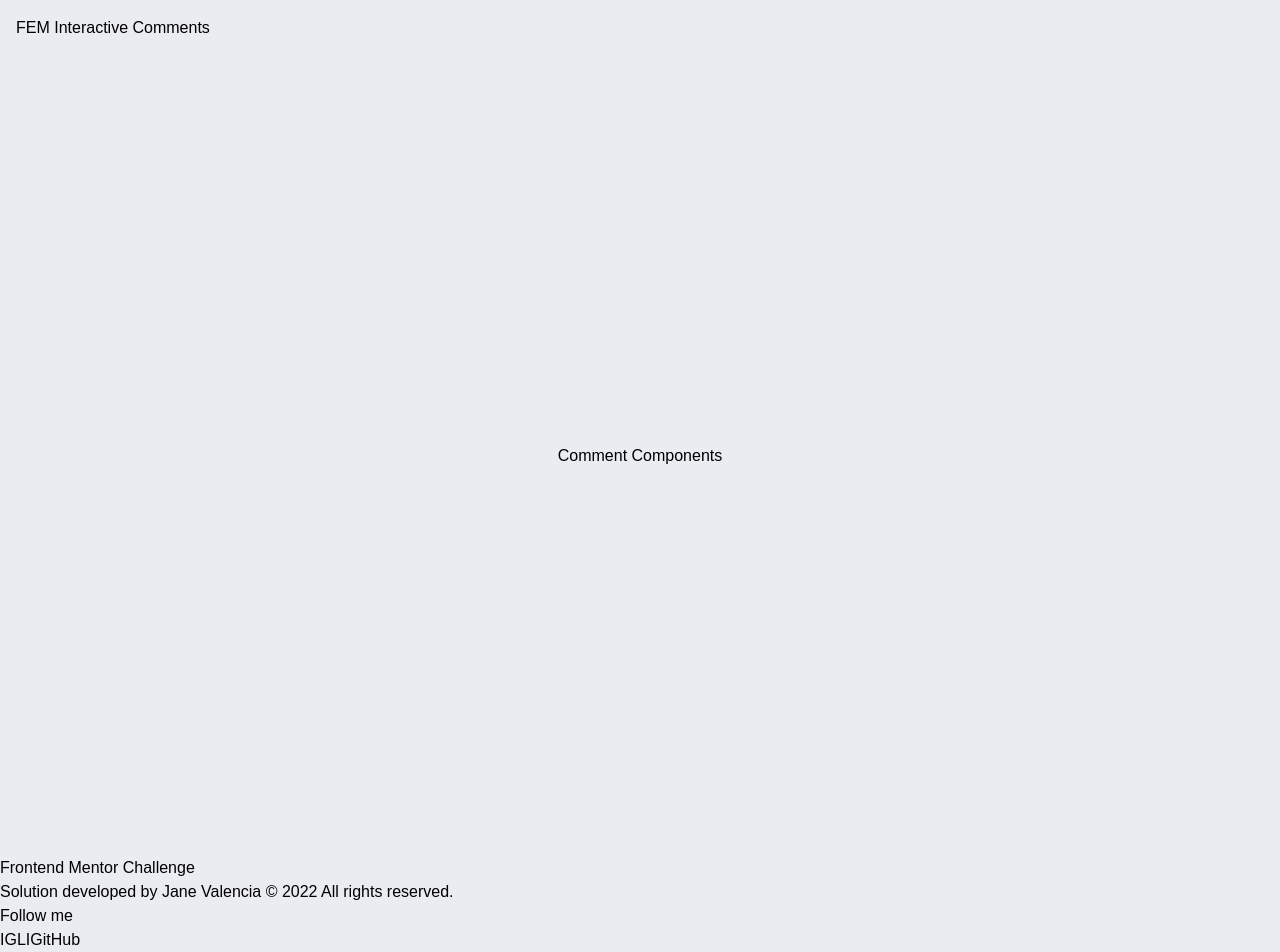
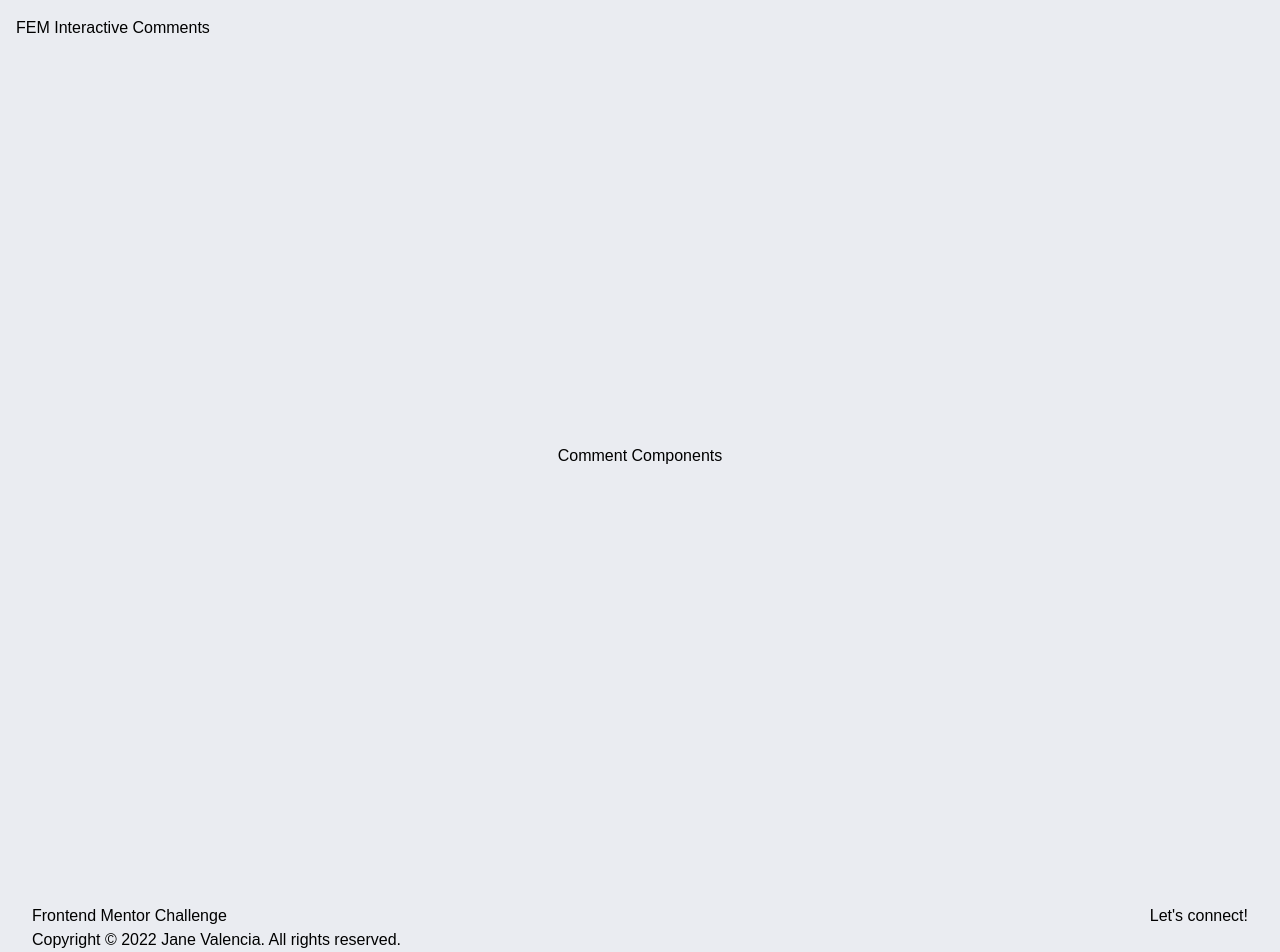
Before and after one commit to janevalencia/nextjs-ssr-comments, a Next.js app: page / in a window 1280 px wide. Shown: the top 952 px of the page. Built offline with nearby package versions, Linux system fonts and the light colour scheme.

Commit message:
Create a reusable & generic Footer

```diff
--- a/components/Footer.tsx
+++ b/components/Footer.tsx
@@ -1,28 +1,92 @@
 import Image from "next/image";
+import { FontAwesomeIcon } from '@fortawesome/react-fontawesome';
+import { faGithub, faInstagram, faLinkedin, faTwitch, faTwitter, faYoutube, faMedium } from "@fortawesome/free-brands-svg-icons";
 
-const Footer = () => {
+// Default Footer props.
+const defaultFooterProps = {
+  author: 'Jane Valencia',
+  year: new Date().getFullYear().toString(),
+}
+
+// Define social media props.
+type FooterProps = {
+  github? : string,
+  linkedin? : string,
+  instagram? : string,
+  twitter? : string,
+  youtube? : string,
+  twitch? : string,
+  medium? : string,
+} & typeof defaultFooterProps;
+
+const Footer = ( props : FooterProps) => {
   return (
-    <footer>
-      {/* Author */}
-      <section>
-        <div>
+    <footer className="footer p-8">
+      <section className="footer__main flex flex-col md:flex-row justify-between my-4">
+        {/* Author, Copyright, Brand */}
+        <div className="footer__brand-copyright">
           <span>Frontend Mentor Challenge</span>
-          <p>
-            Solution developed by Jane Valencia &copy; 2022 All rights reserved.
-          </p>
+          <p>Copyright &copy; { props.year } { props.author }. All rights reserved.</p>
         </div>
-        <div>
-          <h3>Follow me</h3>
-          <div className="footer__socials">
-            <a className="footer__social-link">IG</a>
-            <a className="footer__social-link">LI</a>
-            <a className="footer__social-link">GitHub</a>
+
+        {/* Social Links */}
+        <div className="footer__socials">
+          <h3>Let's connect!</h3>
+          <div className="footer__socials-links">
+            {/* GitHub */}
+            { props.github && (
+              <a className="footer__social-link" href={ props.github }>
+                <FontAwesomeIcon icon={faGithub} />
+              </a>
+            ) }
+
+            {/* LinkedIn */}
+            { props.linkedin && (
+              <a className="footer__social-link" href={ props.linkedin }>
+                <FontAwesomeIcon icon={ faLinkedin } />
+              </a>
+            ) }
+
+            {/* Instagram */}
+            { props.instagram && (
+              <a className="footer__social-link" href={ props.instagram }>
+                <FontAwesomeIcon icon={ faInstagram } />
+              </a>
+            ) }
+
+            {/* Twitter */}
+            { props.twitter && (
+              <a className="footer__social-link" href={ props.twitter }>
+                <FontAwesomeIcon icon={ faTwitter } />
+              </a>
+            ) }
+
+            {/* YouTube */}
+            { props.youtube && (
+              <a className="footer__social-link" href={ props.youtube }>
+                <FontAwesomeIcon icon={ faYoutube } />
+              </a>
+            ) }
+
+            {/* Twitch */}
+            { props.twitch && (
+              <a className="footer__social-link" href={ props.twitch }>
+                <FontAwesomeIcon icon={ faTwitch } />
+              </a>
+            ) }
+
+            {/* Medium */}
+            { props.medium && (
+              <a className="footer__social-link" href={ props.medium }>
+                <FontAwesomeIcon icon={ faMedium } />
+              </a>
+            ) }
           </div>
         </div>
       </section>
 
       {/* Vercel */}
-      <section>
+      <section className="footer__poweredby">
         <a
           className="flex items-center justify-center gap-2"
           href="https://vercel.com?utm_source=create-next-app&utm_medium=default-template&utm_campaign=create-next-app"
@@ -36,5 +100,6 @@ const Footer = () => {
     </footer>
   )
 }
+Footer.defaultProps = defaultFooterProps;
 
 export default Footer;
```
